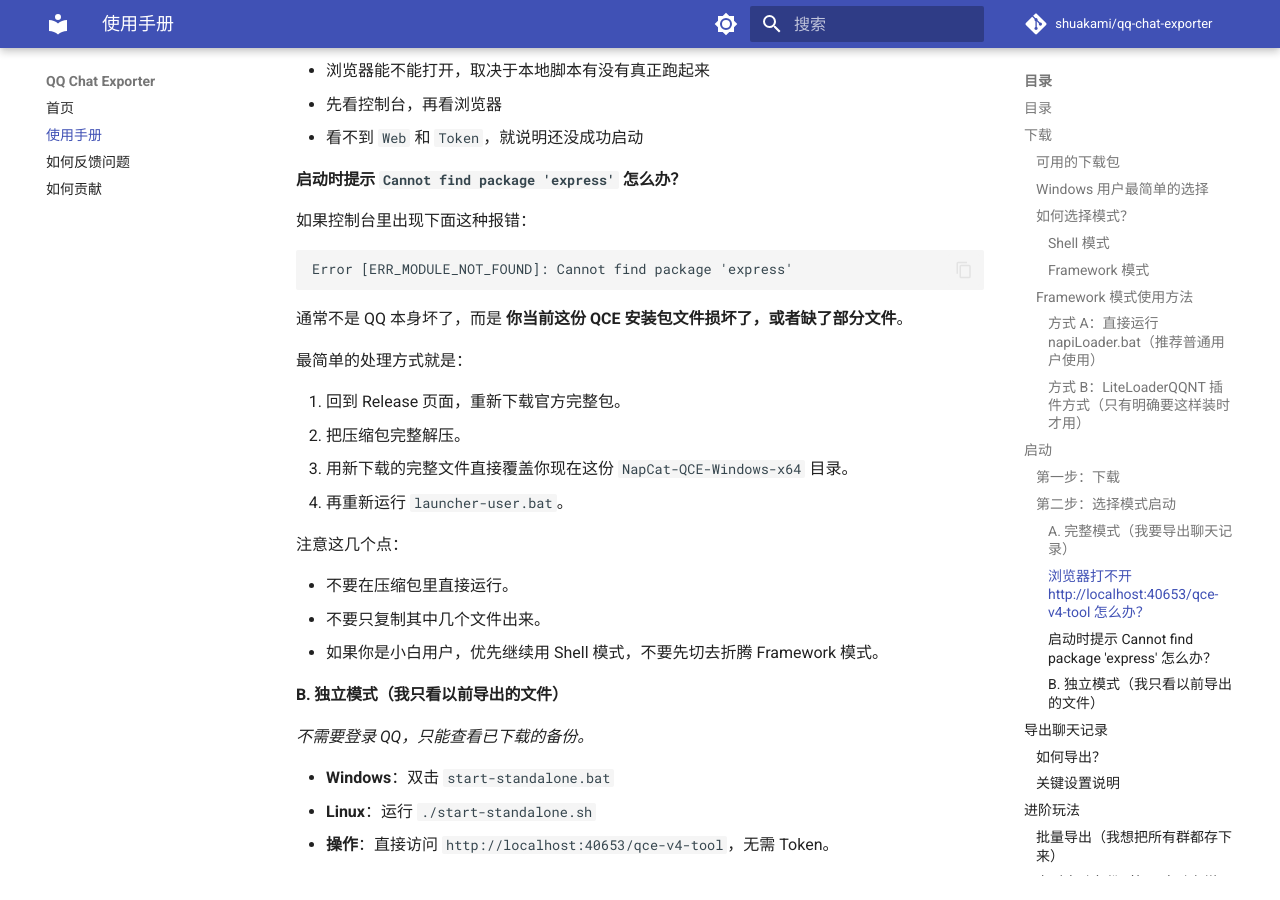
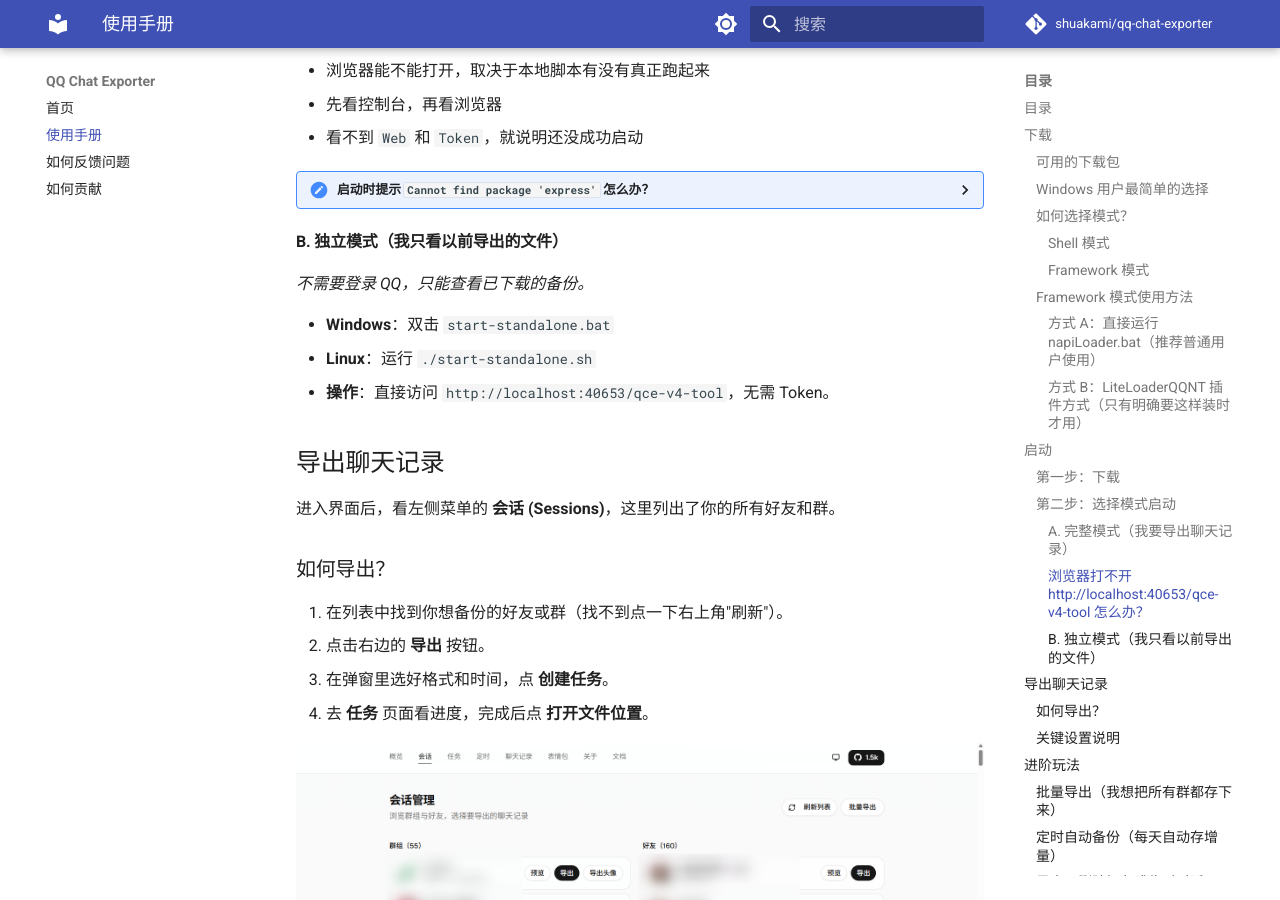
Before and after one commit to shuakami/qq-chat-exporter, an MkDocs documentation site: the page built from docs/guide.md, in a window 1280 px wide and 900 px high, scrolled down 4850 px. Built offline with MkDocs 1.6.1 and Material for MkDocs 9.7.7, drawn with Linux system fonts in a browser that asks for light colours; comment, search, counter and statistics services are not loaded.

Commit message:
docs: fold express troubleshooting note

```diff
--- a/docs/guide.md
+++ b/docs/guide.md
@@ -182,7 +182,8 @@ QCE 有两种启动模式，看你需要干什么：
 - 先看控制台，再看浏览器
 - 看不到 `Web` 和 `Token`，就说明还没成功启动
 
-#### 启动时提示 `Cannot find package 'express'` 怎么办？
+<details>
+<summary><strong>启动时提示 <code>Cannot find package 'express'</code> 怎么办？</strong></summary>
 
 如果控制台里出现下面这种报错：
 
@@ -204,6 +205,8 @@ Error [ERR_MODULE_NOT_FOUND]: Cannot find package 'express'
 - 不要在压缩包里直接运行。
 - 不要只复制其中几个文件出来。
 - 如果你是小白用户，优先继续用 Shell 模式，不要先切去折腾 Framework 模式。
+
+</details>
 
 #### B. 独立模式（我只看以前导出的文件）
 
```
